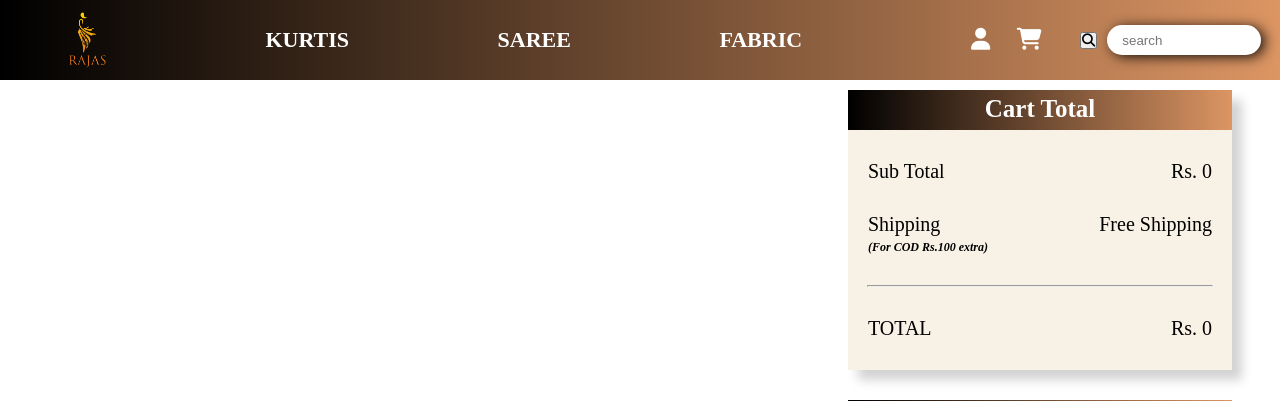
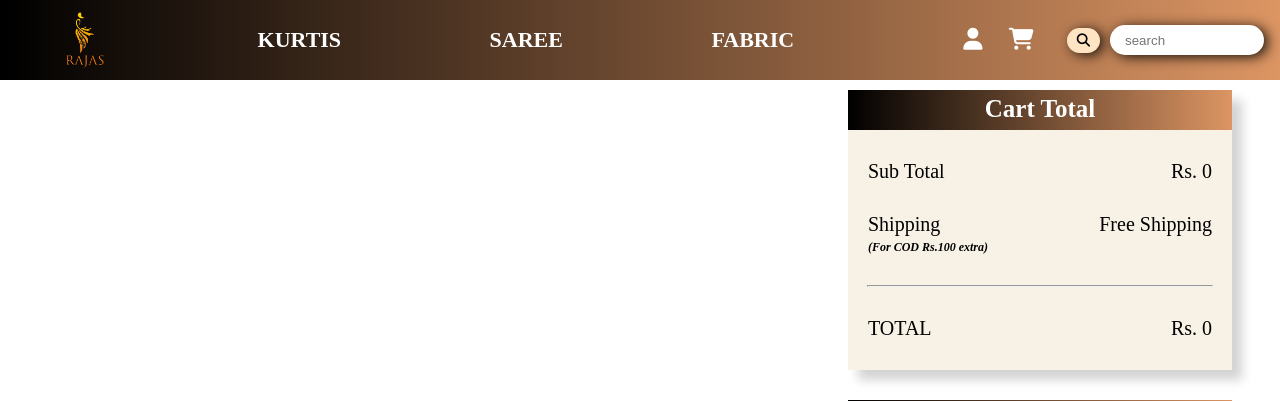
Before and after one commit to MayankBaral/Rajaschikan, a Django app: page /check_out/ in a window 1280 px wide. Shown: the top 401 px of the page. Run offline with Django 4.2, Linux system fonts and the light colour scheme; the visitor is signed in with stand-in values (Sample User, id 1); some libraries are stand-ins or nearby versions; some web fonts are replaced.

Commit message:
magnifying glass added

```diff
--- a/homepage/templates/homepage/basic.html
+++ b/homepage/templates/homepage/basic.html
@@ -48,7 +48,7 @@
                 </div>
             </ul>
             <form action="{% url 'search' %}" method="get" class="searcharea">
-                <div><button class="fa fa-search" aria-hidden="true" class="searchbtn" type="submit"></button></div>
+                <div><button class="searchbtn" type="submit"><i class="fa fa-search" aria-hidden="true"></i></button></div>
                 <div class="search"><input name="search" id="search" class="searchbar" type="text" placeholder="search"></div>
                 <div class="magsearch">
                     <i class="fa fa-search" aria-hidden="true"></i>
```
